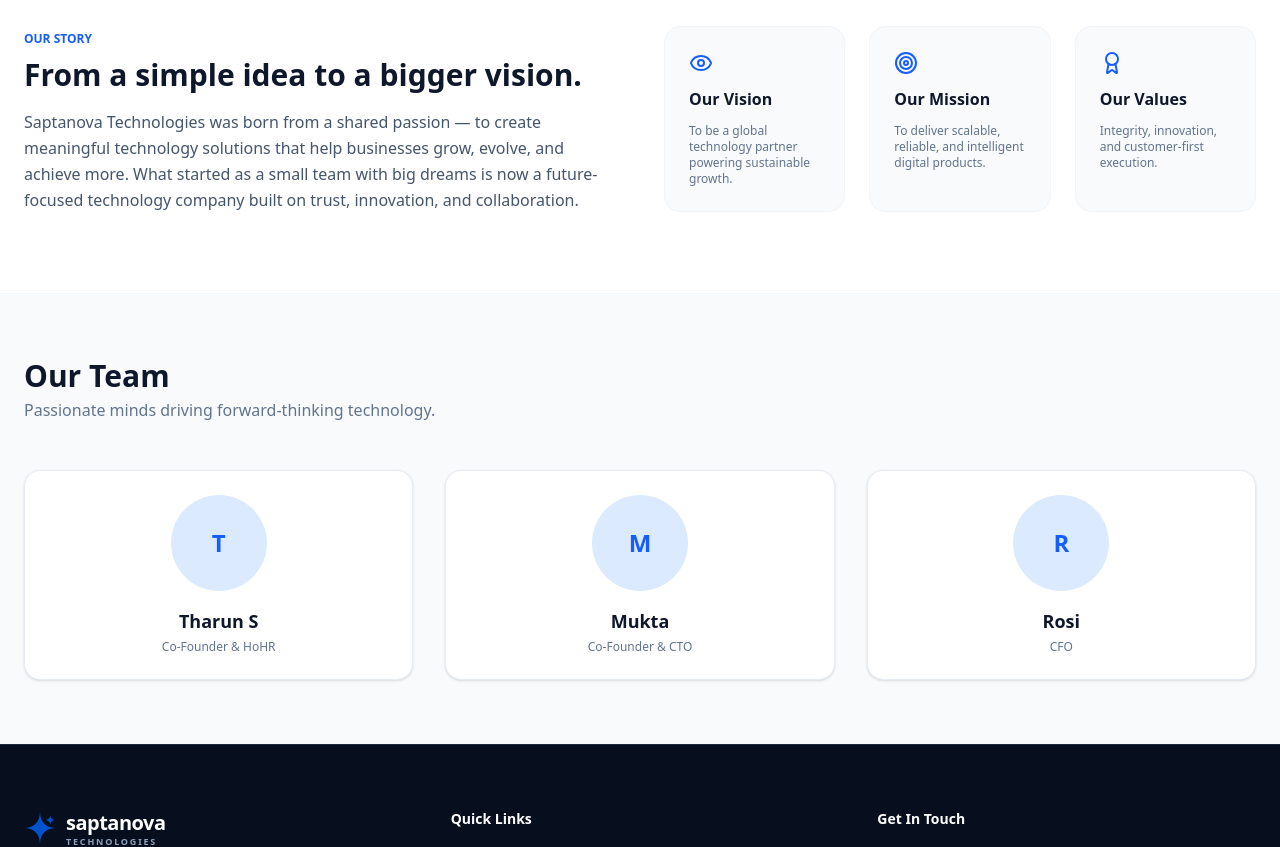
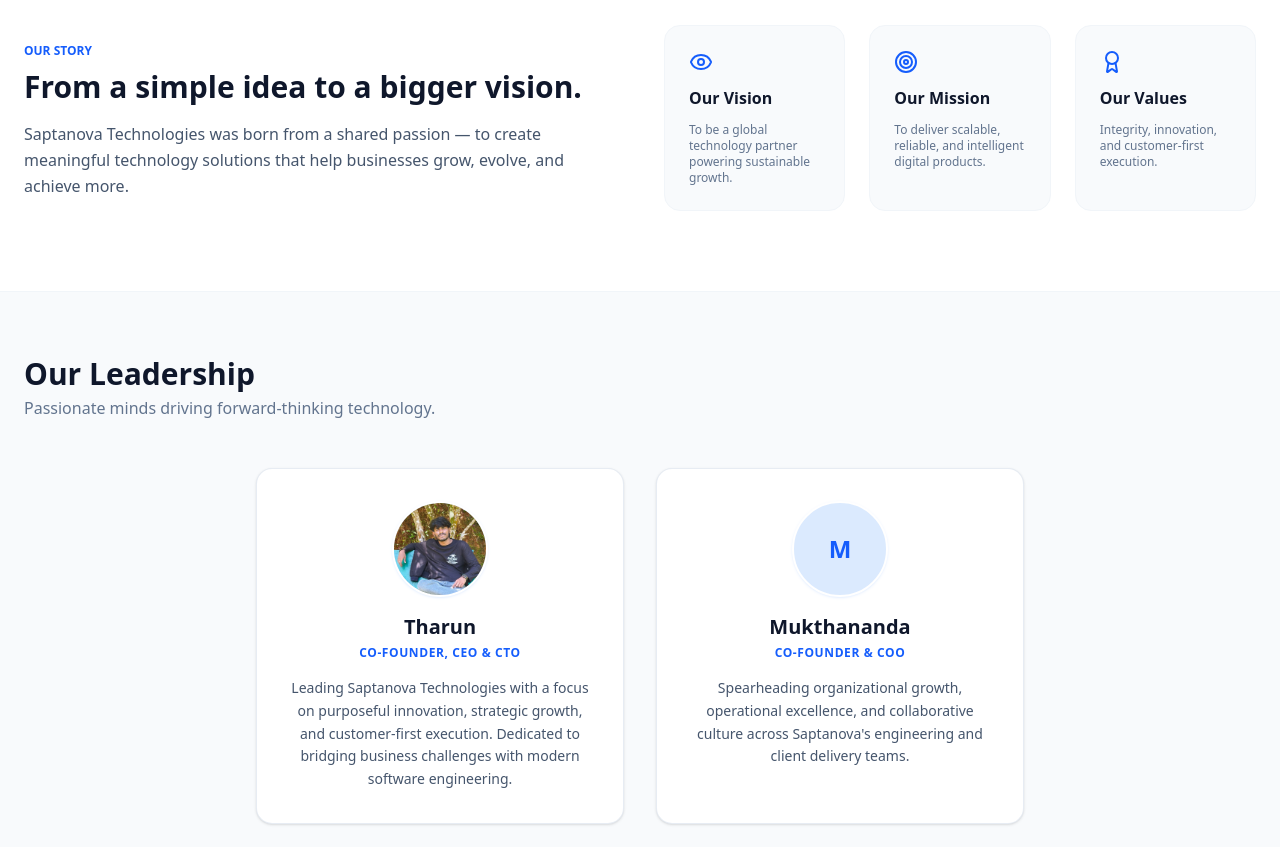
Before and after one commit to www-anonymous/saptanova-web, a Next.js app: page /about in a window 1280 px wide. Shown: the part 380-1227 px from the top of the page. Built offline with nearby package versions, Linux system fonts and the light colour scheme.

Commit message:
Update leadership team with photo and founder descriptions

```diff
--- a/app/about/page.tsx
+++ b/app/about/page.tsx
@@ -1,12 +1,23 @@
 "use client";
 
-import { motion } from "framer-motion";
-import { Eye, Target, Award, Sparkles } from "lucide-react";
+import Image from "next/image";
+import { Eye, Target, Award } from "lucide-react";
 
 const team = [
-  { name: "Tharun S", role: "Co-Founder & HoHR", initial: "T" },
-  { name: "Mukta", role: "Co-Founder & CTO", initial: "M" },
-  { name: "Rosi", role: "CFO", initial: "R" },
+  {
+    name: "Tharun",
+    role: "CO-FOUNDER, CEO & CTO",
+    initial: "T",
+    image: "/tharun.jpg",
+    bio: "Leading Saptanova Technologies with a focus on purposeful innovation, strategic growth, and customer-first execution. Dedicated to bridging business challenges with modern software engineering.",
+  },
+  {
+    name: "Mukthananda",
+    role: "CO-FOUNDER & COO",
+    initial: "M",
+    image: null,
+    bio: "Spearheading organizational growth, operational excellence, and collaborative culture across Saptanova's engineering and client delivery teams.",
+  },
 ];
 
 export default function AboutPage() {
@@ -15,20 +26,27 @@
       {/* Header */}
       <section className="hero-glow text-white py-20 px-6">
         <div className="max-w-7xl mx-auto">
-          <span className="text-xs uppercase font-bold tracking-widest text-blue-400">About Us</span>
-          <h1 className="text-4xl md:text-5xl font-extrabold mt-3">Who We Are. What We Do. Why It Matters.</h1>
+          <span className="text-xs uppercase font-bold tracking-widest text-blue-400">
+            About Us
+          </span>
+          <h1 className="text-4xl md:text-5xl font-extrabold mt-3">
+            Who We Are. What We Do. Why It Matters.
+          </h1>
         </div>
       </section>
 
-      {/* Story & Values */}
+      {/* Story & Core Values */}
       <section className="py-20 max-w-7xl mx-auto px-6 grid grid-cols-1 lg:grid-cols-2 gap-12 items-center">
         <div>
           <span className="text-xs uppercase font-bold text-blue-600">Our Story</span>
-          <h2 className="text-3xl font-bold text-slate-900 mt-2">From a simple idea to a bigger vision.</h2>
+          <h2 className="text-3xl font-bold text-slate-900 mt-2">
+            From a simple idea to a bigger vision.
+          </h2>
           <p className="text-slate-600 mt-4 leading-relaxed">
-            Saptanova Technologies was born from a shared passion &mdash; to create meaningful technology solutions that help businesses grow, evolve, and achieve more. What started as a small team with big dreams is now a future-focused technology company built on trust, innovation, and collaboration.
+            Saptanova Technologies was born from a shared passion &mdash; to create meaningful technology solutions that help businesses grow, evolve, and achieve more.
           </p>
         </div>
+
         <div className="grid grid-cols-1 sm:grid-cols-3 gap-6">
           <div className="p-6 rounded-2xl bg-slate-50 border border-slate-100 flex flex-col items-start gap-3">
             <Eye className="w-6 h-6 text-blue-600" />
@@ -48,20 +66,44 @@
         </div>
       </section>
 
-      {/* Team */}
+      {/* Leadership Section */}
       <section className="py-16 bg-slate-50 border-t border-slate-100">
         <div className="max-w-7xl mx-auto px-6">
-          <h2 className="text-3xl font-bold text-slate-900">Our Team</h2>
-          <p className="text-slate-500 mt-1">Passionate minds driving forward-thinking technology.</p>
+          <div className="text-center md:text-left mb-12">
+            <h2 className="text-3xl font-bold text-slate-900">Our Leadership</h2>
+            <p className="text-slate-500 mt-1">Passionate minds driving forward-thinking technology.</p>
+          </div>
 
-          <div className="grid grid-cols-1 sm:grid-cols-3 gap-8 mt-12">
+          {/* 2-Card Balanced Grid */}
+          <div className="grid grid-cols-1 md:grid-cols-2 gap-8 max-w-3xl mx-auto">
             {team.map((m) => (
-              <div key={m.name} className="bg-white p-6 rounded-2xl border border-slate-200/80 shadow-sm flex flex-col items-center text-center">
-                <div className="w-24 h-24 rounded-full bg-blue-100 text-blue-600 font-bold text-2xl flex items-center justify-center mb-4">
-                  {m.initial}
+              <div
+                key={m.name}
+                className="bg-white p-8 rounded-2xl border border-slate-200/80 shadow-sm flex flex-col items-center text-center hover:shadow-md transition-all duration-300"
+              >
+                {/* Profile Photo / Avatar */}
+                <div className="w-24 h-24 rounded-full overflow-hidden mb-4 shadow-sm flex items-center justify-center bg-blue-100 border-2 border-white shadow-blue-500/10 relative">
+                  {m.image ? (
+                    <Image
+                      src={m.image}
+                      alt={m.name}
+                      fill
+                      sizes="96px"
+                      className="object-cover object-top"
+                      priority
+                    />
+                  ) : (
+                    <span className="text-blue-600 font-bold text-2xl">{m.initial}</span>
+                  )}
                 </div>
-                <h4 className="font-bold text-slate-900 text-lg">{m.name}</h4>
-                <p className="text-xs text-slate-500 mt-1">{m.role}</p>
+
+                <h4 className="font-bold text-slate-900 text-xl">{m.name}</h4>
+                <p className="text-xs uppercase tracking-wider text-blue-600 font-semibold mt-1">
+                  {m.role}
+                </p>
+                <p className="text-sm text-slate-600 mt-4 leading-relaxed">
+                  {m.bio}
+                </p>
               </div>
             ))}
           </div>
```
Also changed, not shown: public/tharun.jpg (added).
